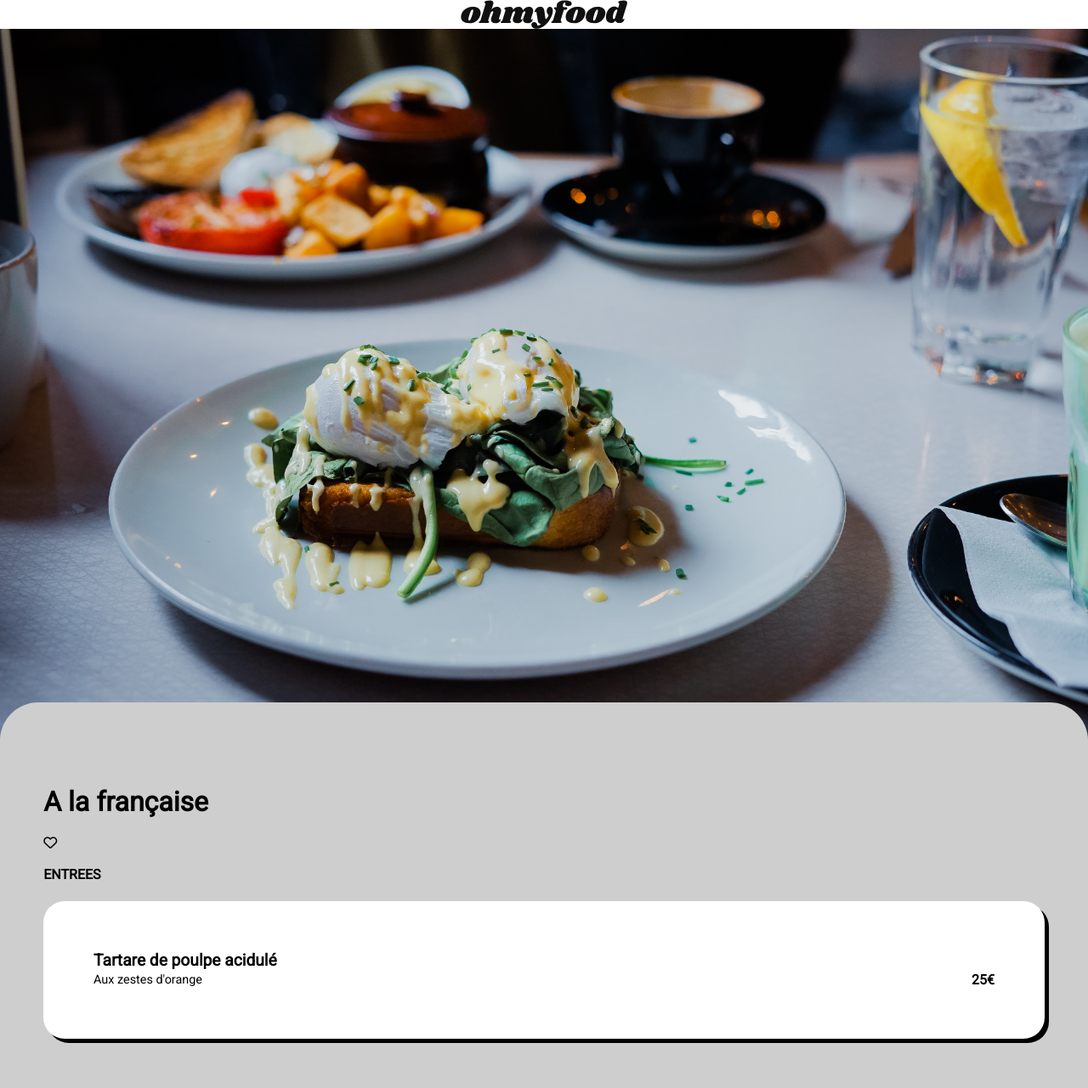
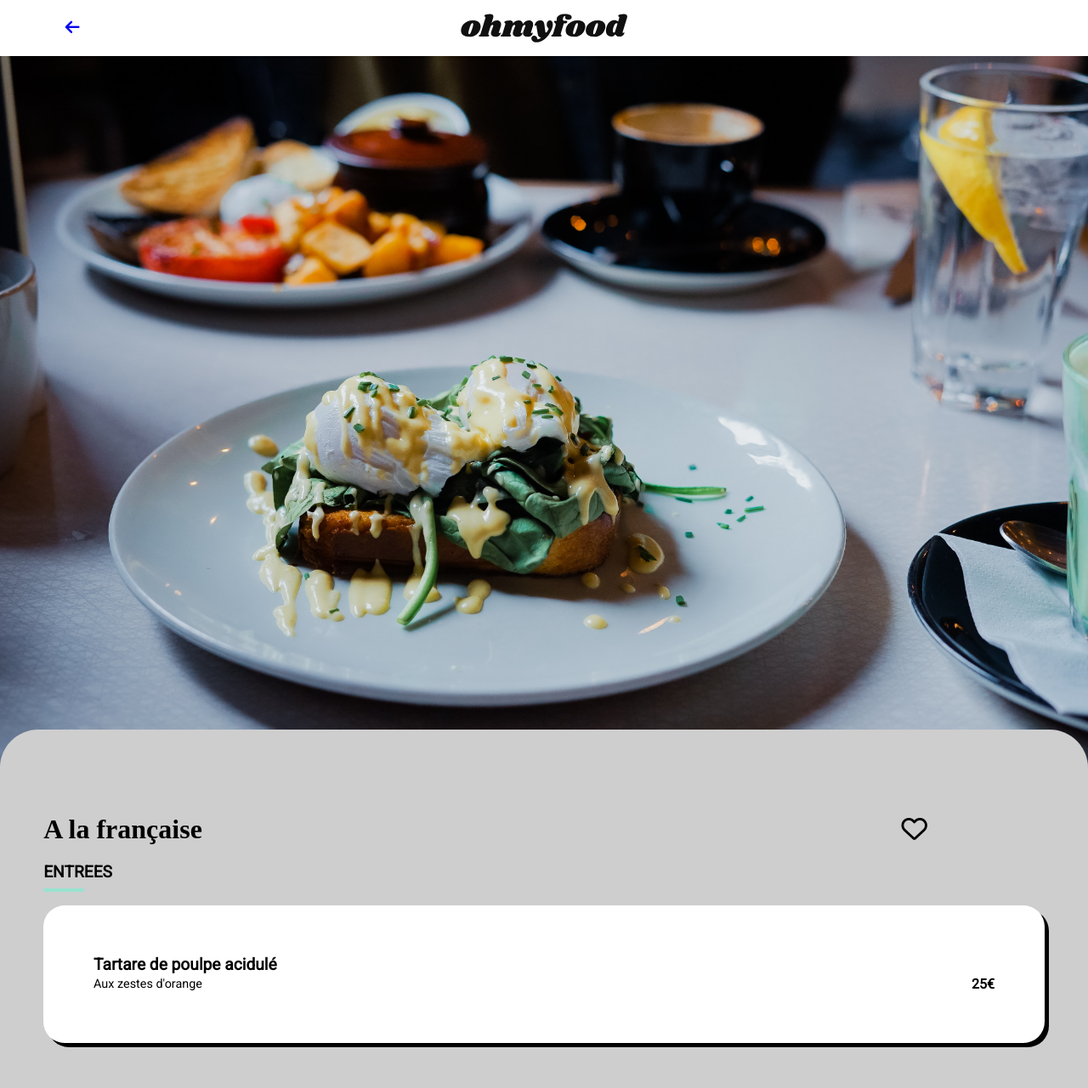
Before and after one commit to NicolasPopy/NicolasPopy-NicolasPopy_3_08032021, a website: page html/francaise.html in a window 1280 px wide. Shown: the top 1281 px of the page at 85% size. Drawn offline with nearby package versions, Linux system fonts and the light colour scheme; a web font is replaced by a local one.

Commit message:
Finalisation page menu et correction home
fleche, coeur, lien ok
Bouton violet ok, 123 amélioré, ...

```diff
--- a/Sass/components/_btnviolet.scss
+++ b/Sass/components/_btnviolet.scss
@@ -1,10 +1,15 @@
 #btn_gradient{
     background-image:linear-gradient($SecondaryColor, $PrimaryColor);
     border-radius: 45px;
-    font-size:1.6em;
+    font-size:1em;
     font-weight: bold;
     color:white;
     border:none;
     padding:4% 6%;
 
+    &--center{
+        display:flex;
+        justify-content:center;
+    }
+
 }
--- a/Sass/main.scss
+++ b/Sass/main.scss
@@ -7,15 +7,29 @@
 @import "./components/btnviolet";
 
 
-/* *{outline:1px solid red;} */
 
-#header{
+#headeromf{
+    box-sizing: border-box;
+    width: 100%;
+    display:grid;
+    grid-template-areas: "fleche logo vide";
+    grid-template-rows: 100%;
+    grid-template-columns:3fr 4fr 3fr;
 
-    width: 100%;
-    display:flex;
-    flex-direction:row;
-    justify-content:center;
+    justify-content: start;
+
+    .fa-arrow-left{
+        grid-area: fleche;
+
+        font-size: 1.2em;
+        margin:0;
+        padding:  0 0 0 20%;
+    }
+
     #header_logoomf{
+        grid-area:logo;
+        justify-self: center;
+        margin:0;
         padding:1em 0;
     }
 }
--- a/Sass/pages/_home.scss
+++ b/Sass/pages/_home.scss
@@ -49,8 +49,11 @@ html, body, main{
     text-align:center;
     background-color: $FourthColor;
      font-family: Roboto;
+     padding-bottom: 10%;
+
     h1{
-        font-size: 2em;
+        font-size: 1.5em;
+        padding:0 5%;
     }
     p{
         font-size:1.2em;
@@ -59,14 +62,14 @@ html, body, main{
 
 
 #btn_explore{
-    background-image:linear-gradient($SecondaryColor, $PrimaryColor);
+/*     background-image:linear-gradient($SecondaryColor, $PrimaryColor);
     border-radius: 45px;
     font-size:1.6em;
     font-weight: bold;
     color:white;
     border:none;
     padding:4% 6%;
-    margin-bottom: 5%;
+    margin-bottom: 15%; */
 }
 
 
@@ -106,20 +109,20 @@ html, body, main{
 
 
     .numero{
-        margin-left:-20px;
+        transform: translateX(-15px);
+        font-size:3.5em
     }
     .fa-circle{
         color:$PrimaryColor;
         grid-area: number;
-        margin:0px;
+
         vertical-align: middle;
-        font-size:6em
+
     }
     .circle-text{
         color:white;
         grid-area: number;
-        margin:0px;
-        font-size: 5em;
+
     }
     .icone_fonctionnement{
         grid-area: icone;
@@ -155,6 +158,11 @@ html, body, main{
 .restaurant{
     width:90%;
     margin-bottom: 5%;
+
+        a, a:hover, a:visited, a:link, a:active{
+            text-decoration: none;
+        }
+
         figure{
             width:100%;
             height:55vw;
--- a/Sass/pages/_resto.scss
+++ b/Sass/pages/_resto.scss
@@ -18,8 +18,7 @@ html, body, main{
     width: 100%;
 }
 
-/* *{outline:1px solid blue;}
- */
+
 #menu
 {
     width:100%;
@@ -29,9 +28,42 @@ html, body, main{
     padding:6% 4% 8% 4%;
 
     margin:0;
-     background-color:$FourthColor;
+    background-color:$FourthColor;
+
+   h4{
+       margin:0;
+       font-size: 1.2em;
+   }
 }
 
-/* .Entree, .Plat, .Dessert{
 
-} */
+#menu_titre{
+    display:grid;
+    grid-template-areas: "titre coeur";
+    grid-template-rows: 100%;
+    grid-template-columns:6fr 1fr;
+
+    align-items: center;
+
+
+    h1{
+        font-family: Shrikhand;
+        grid-area: titre;
+    }
+
+    .fa-heart-o{
+        font-size: 1.9em;
+        grid-area: coeur;
+    }
+}
+
+.Entree, .Plat, .Dessert{
+margin-bottom: 3.5em;
+
+}
+.barreH{
+    height:2%;
+    width:3em;
+    margin-top:0.5em;
+    border-top: 4px solid $ThirdColor;
+}
--- a/html/francaise.html
+++ b/html/francaise.html
@@ -10,16 +10,22 @@
 
     <body>
         <header id="headeromf">
+            <a href="../index.html">
+                <i class="fa fa-arrow-left" aria-hidden="true"></i>
+            </a>
             <img id="header_logoomf" src="../images/logo/ohmyfood@2x.svg" alt="logo" />
         </header>
         <main id="francaise">
             <img id="header_resto" src="../images/restaurants/toa-heftiba-DQKerTsQwi0-unsplash.jpg" alt="francaise" />
 
             <section id="menu">
-                <H1>A la française</H1><i class="fa fa-heart-o" aria-hidden="true"></i>
-
+                <div id="menu_titre">
+                    <h1>A la française</h1>
+                    <i class="fa fa-heart-o" aria-hidden="true"></i>
+                </div>
                 <div class="Entree">
                     <h4>ENTREES</h4>
+                    <div class="barreH"></div>
                     <div class="choix">
                         <h4>Tartare de poulpe acidulé</h4>
                         <p>Aux zestes d'orange</p>
@@ -38,6 +44,7 @@
                 </div>
                 <div class="Plat">
                     <h4>PLATS</h4>
+                    <div class="barreH"></div>
                     <div class="choix">
                         <h4>Coquilles Saint-Jacques</h4>
                         <p>Accompagnées d'une purée de panais</p>
@@ -56,6 +63,7 @@
                 </div>
                 <div class="dessert">
                     <h4>DESSERT</h4>
+                    <div class="barreH"></div>
                     <div class="choix">
                         <h4>Pétales de viollettes glacés</h4>
                         <p>Et purée de noisettes</p>
@@ -72,7 +80,9 @@
                         <strong>23€</strong>
                     </div>
                 </div>
-                <button id="btn_gradient">Commander</button>
+                <div id="btn_gradient--center" >
+                    <button id="btn_gradient">Commander</button>
+                </div>
             </section>
 
         </main>
```
Also changed, not shown: index.html (+12 -4 lines), public/css/style.css, 1 other file.
